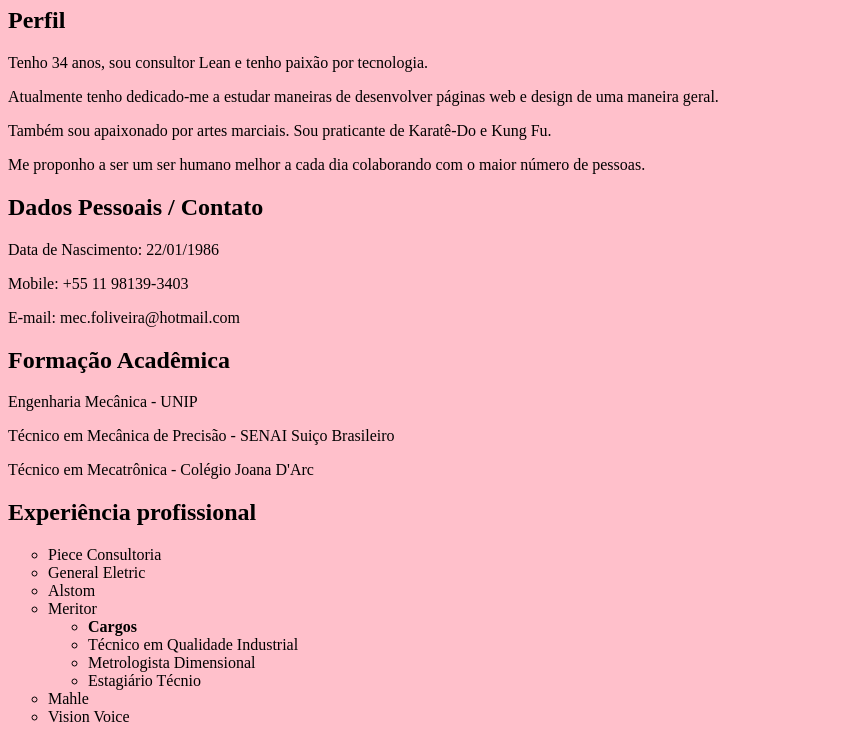
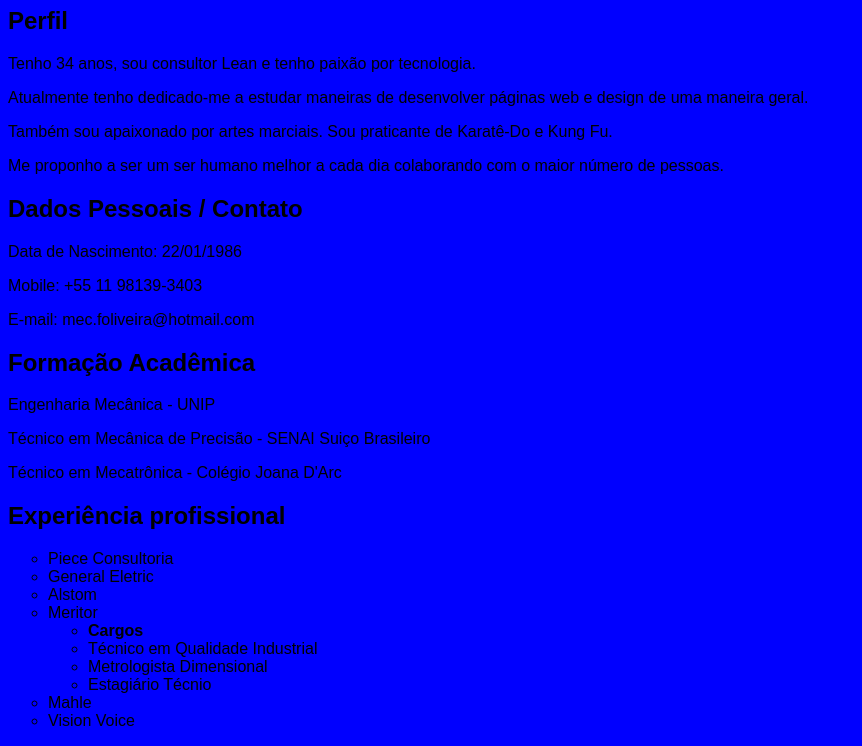
Before and after one commit to mecfoliveira86/frontend, a plain HTML site: page index.html in a window 1280 px wide. Shown: the part 73-819 px from the top of the page, without its empty margins (0-862 px from the left). Drawn offline with Linux system fonts and the light colour scheme.

Commit message:
resolução do exercicio 4

```diff
--- a/style.css
+++ b/style.css
@@ -1,5 +1,6 @@
 body{
-    background-color: pink;
+    background-color: blue;
+    font-family: sans-serif;
 }
 
 li{
```
